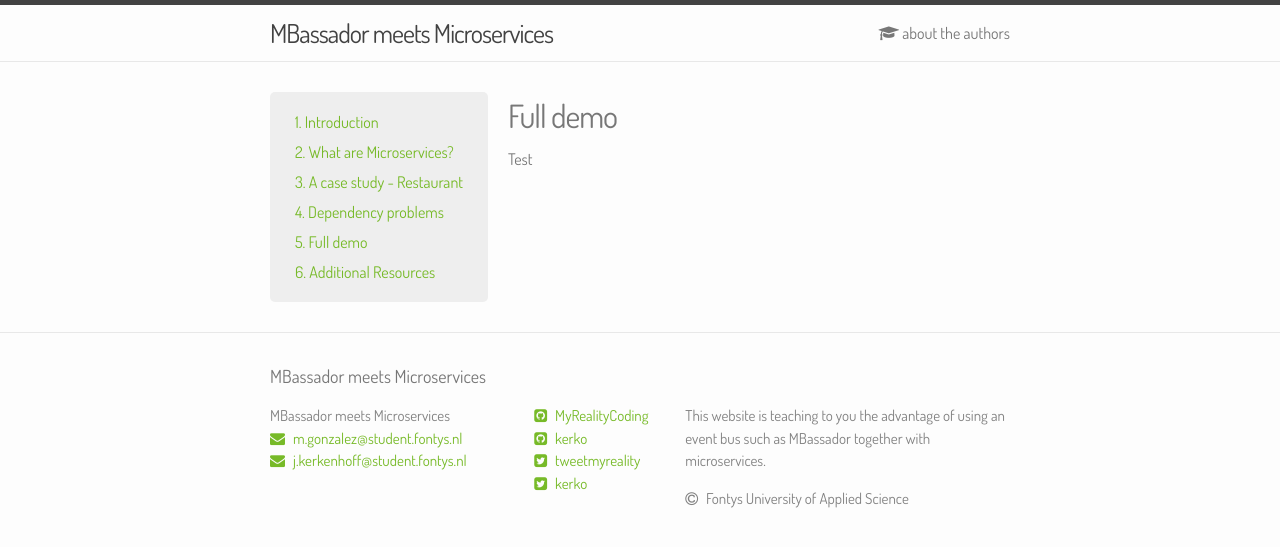
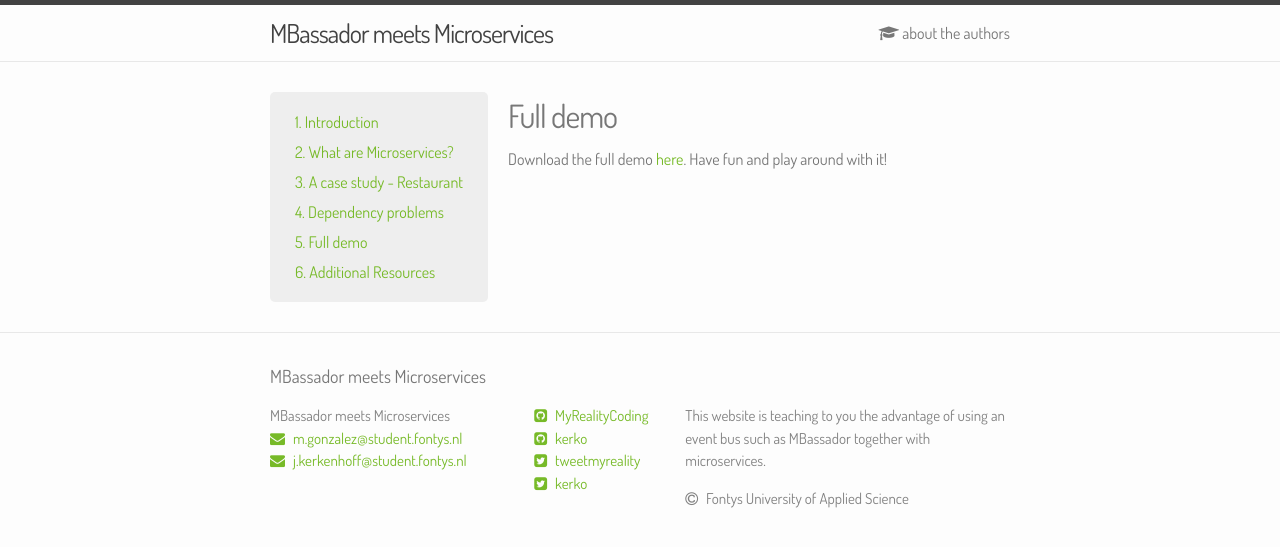
Before and after one commit to sebivenlo/microservices-eventbus, a Jekyll site: the page built from _tutorials/04-conclusion.md, in a window 1280 px wide. Shown: the top 547 px of the page. Built offline with Jekyll 4.4.1, drawn with Linux system fonts in a browser that asks for light colours; nearby versions of some CDN libraries.

Commit message:
Add full demo content

```diff
--- a/_tutorials/04-conclusion.md
+++ b/_tutorials/04-conclusion.md
@@ -1,4 +1,4 @@
 ---
 title:  "Full demo"
 ---
-Test
+Download the full demo [here](https://github.com/sebivenlo/microservices-eventbus/archive/demo.zip). Have fun and play around with it!
```
